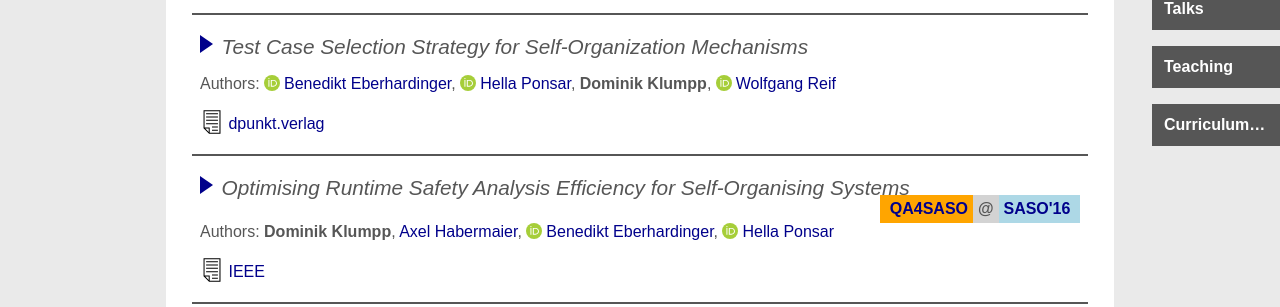
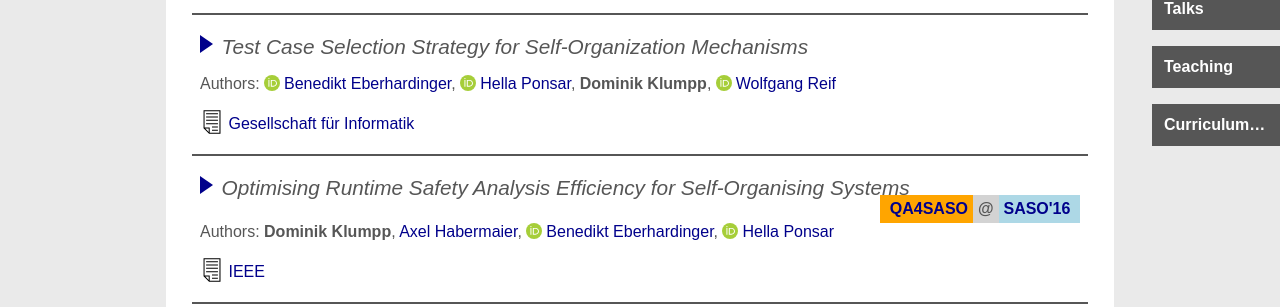
Before and after one commit to maul-esel/personal-website, a Jekyll site: the page built from publications.markdown, in a window 1280 px wide and 900 px high, scrolled down 2686 px. Shown: the part 333-640 px from the top of the window. Built offline with Jekyll 4.4.1, drawn with Linux system fonts in a browser that asks for light colours.

Commit message:
fix link for old book chapter

```diff
--- a/_publications/ssharp_book.markdown
+++ b/_publications/ssharp_book.markdown
@@ -5,8 +5,8 @@ date:   2017-12-05
 
 authors: [beberhardinger, hponsar, me, wreif]
 
-publisher:      dpunkt.verlag
-publisher_link: https://dpunkt.de/produkt/test-analyse-und-verifikation-von-software-gestern-heute-morgen/
+publisher:      Gesellschaft für Informatik
+publisher_link: https://fg-tav.gi.de/publikationen/fachbuecher/tav-buch-3
 
 abstract: >-
   A major challenge of testing self-organization mechanisms is to cover the large state space
```
